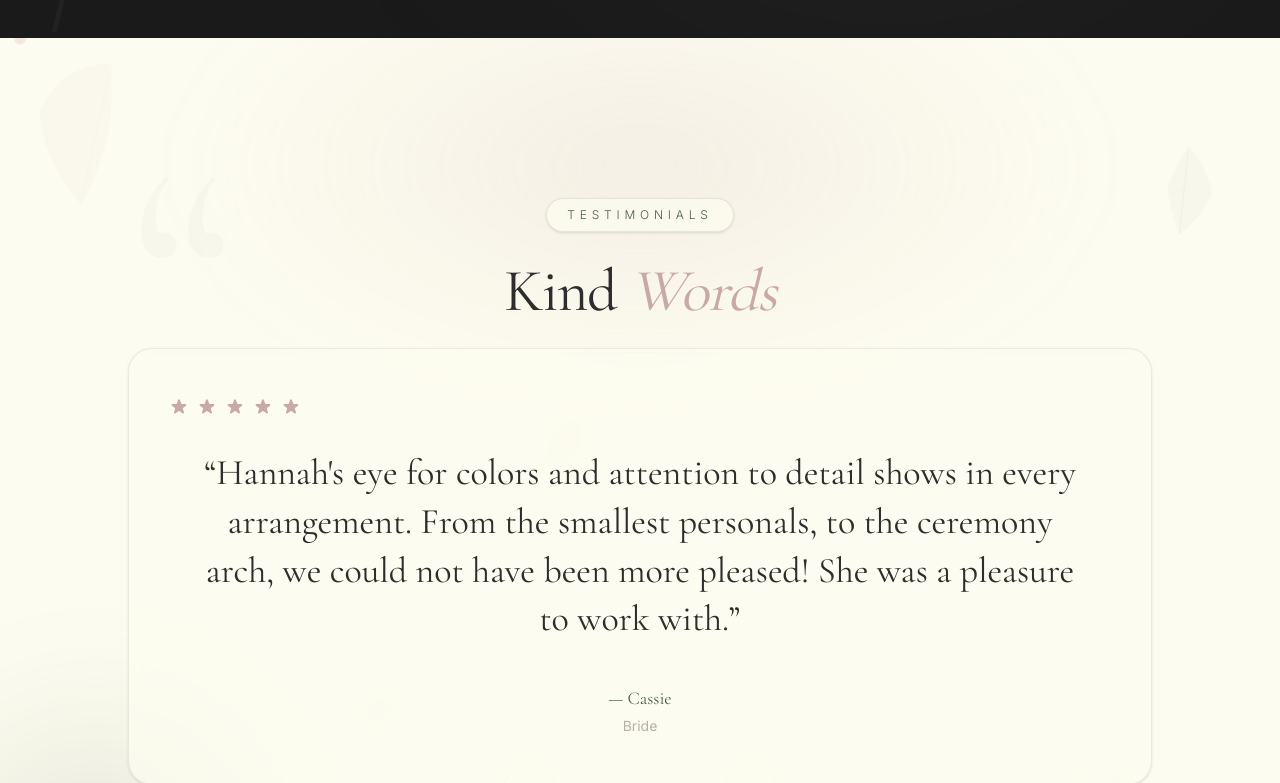
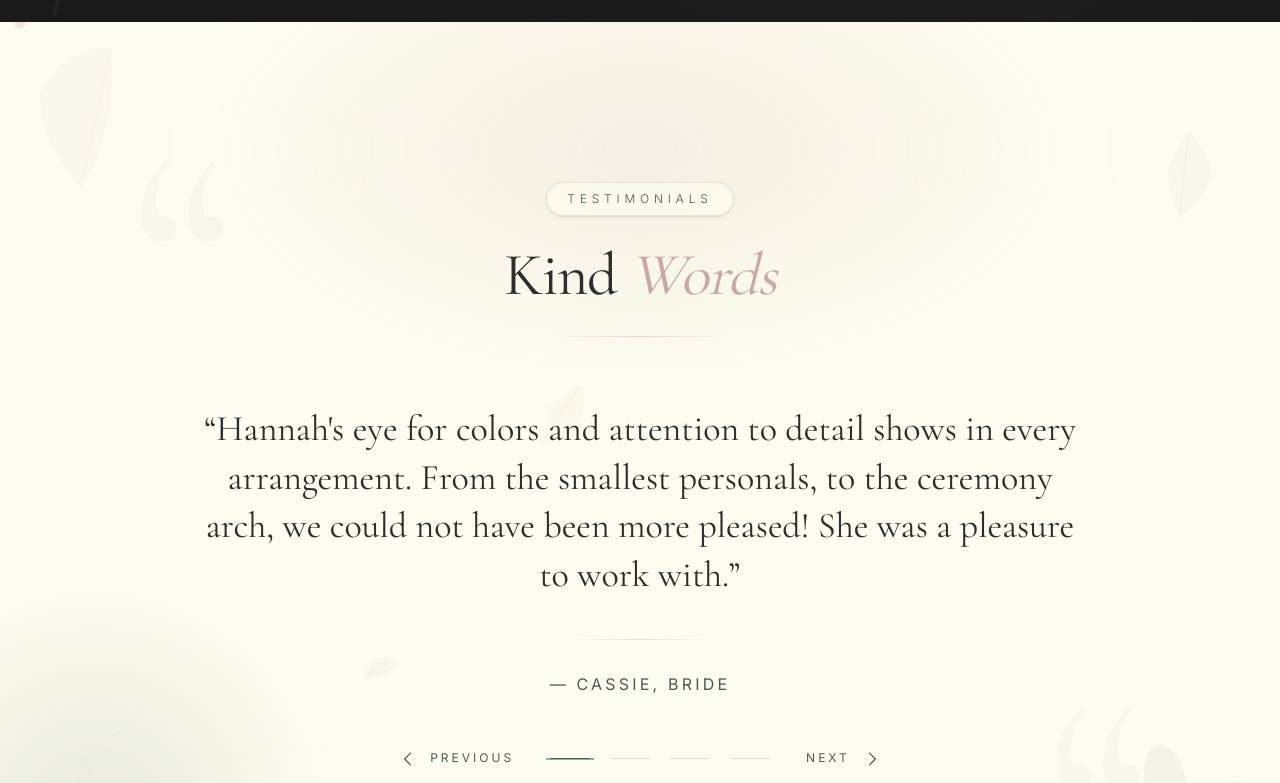
Before and after one commit to Salman-41/florabyhannah, a Next.js app: page / in a window 1280 px wide. Shown: the part 3307-4090 px from the top of the page. Built offline with nearby package versions, Linux system fonts and the light colour scheme.

Commit message:
feat: refine styles in AboutPreview, CTASection, and TestimonialSlider components for improved layout and readability

```diff
--- a/src/components/home/AboutPreview.tsx
+++ b/src/components/home/AboutPreview.tsx
@@ -153,11 +153,11 @@ export default function AboutPreview() {
               <MagneticWrapper>
                 <Link
                   href="/about"
-                  className="group inline-flex items-center gap-4 text-sm uppercase tracking-[0.2em] text-deep-sage hover:text-muted-rose transition-colors duration-300"
+                  className="group inline-flex items-center gap-3 text-sm uppercase tracking-[0.25em] text-deep-sage hover:text-muted-rose transition-colors duration-300"
                 >
                   Read My Story
                   <motion.span
-                    className="flex items-center justify-center w-10 h-10 rounded-full border border-deep-sage group-hover:bg-deep-sage group-hover:text-antique-white transition-all duration-300"
+                    className="inline-block font-light"
                     whileHover={{ x: 5 }}
                   >
                     →
--- a/src/components/home/CTASection.tsx
+++ b/src/components/home/CTASection.tsx
@@ -61,24 +61,6 @@ export default function CTASection() {
           variant="petal"
           animate={false}
           className="absolute bottom-16 left-12 w-24 h-24 sm:w-32 sm:h-32 text-antique-white/10 -rotate-6"
-        />
-
-        {/* Animated floating circles */}
-        <motion.div
-          className="absolute top-20 left-[15%] w-64 h-64 rounded-full border border-antique-white/10"
-          animate={{
-            scale: [1, 1.1, 1],
-            opacity: [0.3, 0.5, 0.3],
-          }}
-          transition={{ duration: 8, repeat: Infinity, ease: "easeInOut" }}
-        />
-        <motion.div
-          className="absolute bottom-20 right-[10%] w-96 h-96 rounded-full border border-muted-rose/10"
-          animate={{
-            scale: [1.1, 1, 1.1],
-            opacity: [0.2, 0.4, 0.2],
-          }}
-          transition={{ duration: 10, repeat: Infinity, ease: "easeInOut" }}
         />
 
         {/* Corner decorative lines */}
--- a/src/components/home/TestimonialSlider.tsx
+++ b/src/components/home/TestimonialSlider.tsx
@@ -1,7 +1,6 @@
 "use client";
 
 import { motion, AnimatePresence } from "framer-motion";
-import Image from "next/image";
 import { useState, useEffect, useCallback } from "react";
 import { FloralPattern, FloatingFlowers } from "@/components/animations";
 
@@ -182,62 +181,21 @@ export default function TestimonialSlider({
               }}
               className="absolute inset-0 flex flex-col items-center justify-center text-center px-4"
             >
-              <div className="fb-panel-light mx-auto w-full max-w-5xl px-6 sm:px-10 py-10 sm:py-12 shadow-sm">
-                {/* Rating stars at top */}
-                {testimonials[currentIndex].rating && (
-                  <div className="flex gap-2 mb-8">
-                    {[...Array(testimonials[currentIndex].rating)].map(
-                      (_, i) => (
-                        <motion.svg
-                          key={i}
-                          className="w-5 h-5 text-muted-rose"
-                          fill="currentColor"
-                          viewBox="0 0 20 20"
-                          initial={{ opacity: 0, scale: 0 }}
-                          animate={{ opacity: 1, scale: 1 }}
-                          transition={{ delay: i * 0.1 }}
-                        >
-                          <path d="M9.049 2.927c.3-.921 1.603-.921 1.902 0l1.07 3.292a1 1 0 00.95.69h3.462c.969 0 1.371 1.24.588 1.81l-2.8 2.034a1 1 0 00-.364 1.118l1.07 3.292c.3.921-.755 1.688-1.54 1.118l-2.8-2.034a1 1 0 00-1.175 0l-2.8 2.034c-.784.57-1.838-.197-1.539-1.118l1.07-3.292a1 1 0 00-.364-1.118L2.98 8.72c-.783-.57-.38-1.81.588-1.81h3.461a1 1 0 00.951-.69l1.07-3.292z" />
-                        </motion.svg>
-                      )
-                    )}
-                  </div>
-                )}
-
-                {/* Quote */}
-                <blockquote className="text-xl md:text-2xl lg:text-3xl xl:text-4xl font-serif text-charcoal leading-[1.35] max-w-4xl mx-auto mb-10">
+              <div className="mx-auto w-full max-w-4xl">
+                <blockquote className="text-xl md:text-2xl lg:text-3xl xl:text-4xl font-serif text-charcoal leading-[1.35]">
                   &ldquo;{testimonials[currentIndex].quote}&rdquo;
                 </blockquote>
 
-                {/* Author */}
-                <div className="flex flex-col items-center">
-                  {testimonials[currentIndex].image && (
-                    <motion.div
-                      className="w-16 h-16 rounded-full overflow-hidden mb-4 ring-2 ring-muted-rose/30 ring-offset-4 ring-offset-antique-white"
-                      initial={{ scale: 0 }}
-                      animate={{ scale: 1 }}
-                      transition={{ delay: 0.2, type: "spring" }}
-                    >
-                      <Image
-                        src={testimonials[currentIndex].image}
-                        alt={testimonials[currentIndex].name}
-                        width={64}
-                        height={64}
-                        className="object-cover"
-                      />
-                    </motion.div>
-                  )}
-                  <div className="text-center">
-                    <p className="text-lg font-serif text-deep-sage">
-                      — {testimonials[currentIndex].name}
-                    </p>
-                    {testimonials[currentIndex].role && (
-                      <p className="text-sm text-warm-taupe mt-1">
-                        {testimonials[currentIndex].role}
-                      </p>
-                    )}
-                  </div>
+                <div className="mt-10">
+                  <div className="mx-auto h-px w-36 bg-linear-to-r from-transparent via-muted-rose/35 to-transparent" />
                 </div>
+
+                <p className="mt-8 text-sm sm:text-base uppercase tracking-[0.2em] text-deep-sage">
+                  — {testimonials[currentIndex].name}
+                  {testimonials[currentIndex].role
+                    ? `, ${testimonials[currentIndex].role}`
+                    : ""}
+                </p>
               </div>
             </motion.div>
           </AnimatePresence>
@@ -247,7 +205,7 @@ export default function TestimonialSlider({
         <div className="flex items-center justify-center gap-8 mt-12">
           <motion.button
             onClick={() => paginate(-1)}
-            className="w-14 h-14 rounded-full border border-warm-taupe/50 flex items-center justify-center text-deep-sage hover:bg-deep-sage hover:text-antique-white hover:border-deep-sage transition-all duration-300"
+            className="inline-flex items-center gap-3 text-xs uppercase tracking-[0.25em] text-deep-sage hover:text-muted-rose transition-colors duration-300"
             aria-label="Previous testimonial"
             whileHover={{ scale: 1.05 }}
             whileTap={{ scale: 0.95 }}
@@ -265,6 +223,9 @@ export default function TestimonialSlider({
                 d="M15 19l-7-7 7-7"
               />
             </svg>
+            <span className="border-b border-transparent hover:border-muted-rose/60">
+              Previous
+            </span>
           </motion.button>
 
           {/* Progress dots */}
@@ -276,17 +237,17 @@ export default function TestimonialSlider({
                   setDirection(index > currentIndex ? 1 : -1);
                   setCurrentIndex(index);
                 }}
-                className="relative p-1"
+                className="relative py-2 px-1"
                 aria-label={`Go to testimonial ${index + 1}`}
               >
                 <span
-                  className={`block w-2 h-2 rounded-full transition-all duration-500 ${
+                  className={`block h-px w-10 transition-all duration-500 ${
                     index === currentIndex ? "bg-deep-sage" : "bg-warm-taupe/40"
                   }`}
                 />
                 {index === currentIndex && (
                   <motion.span
-                    className="absolute inset-0 rounded-full border border-deep-sage"
+                    className="absolute left-0 right-0 top-1/2 -translate-y-1/2 h-px bg-deep-sage"
                     layoutId="activeTestimonial"
                     transition={{ type: "spring", stiffness: 300, damping: 30 }}
                   />
@@ -297,11 +258,14 @@ export default function TestimonialSlider({
 
           <motion.button
             onClick={() => paginate(1)}
-            className="w-14 h-14 rounded-full border border-warm-taupe/50 flex items-center justify-center text-deep-sage hover:bg-deep-sage hover:text-antique-white hover:border-deep-sage transition-all duration-300"
+            className="inline-flex items-center gap-3 text-xs uppercase tracking-[0.25em] text-deep-sage hover:text-muted-rose transition-colors duration-300"
             aria-label="Next testimonial"
             whileHover={{ scale: 1.05 }}
             whileTap={{ scale: 0.95 }}
           >
+            <span className="border-b border-transparent hover:border-muted-rose/60">
+              Next
+            </span>
             <svg
               className="w-5 h-5"
               fill="none"
```
